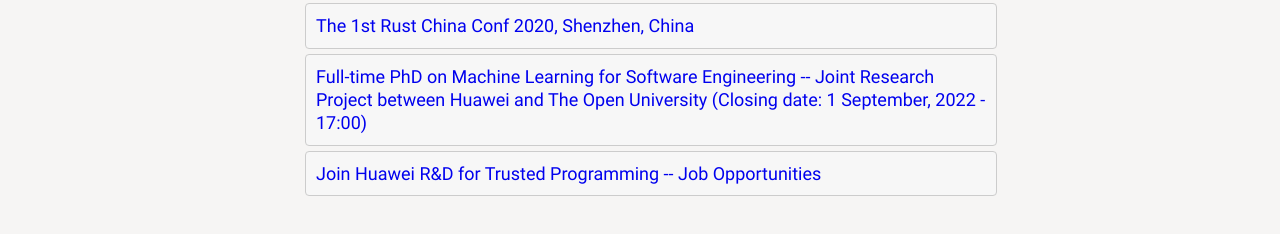
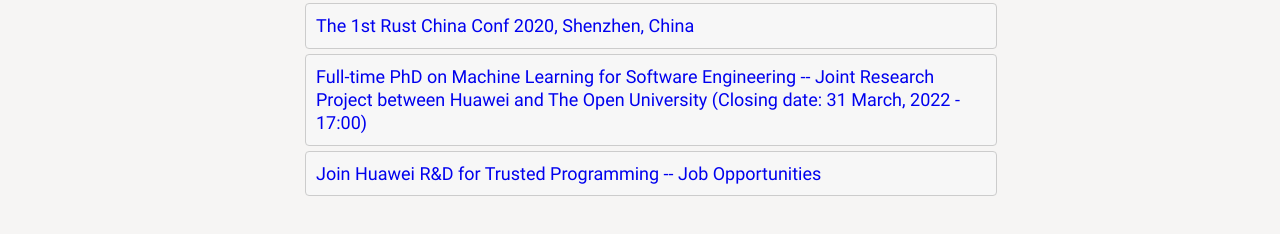
Before and after one commit to yijunyu/trusted-programming.github.io, a Jekyll site: the page built from index.md, in a window 1280 px wide. Shown: the part 924-1158 px from the top of the page. Built offline with Jekyll 4.4.1, drawn with Linux system fonts in a browser that asks for light colours.

Commit message:
Update index.md

```diff
--- a/index.md
+++ b/index.md
@@ -33,7 +33,7 @@
   <a href="https://rustconf.com/">Rust Conference 2021</a>
   <a href="https://foundation.rust-lang.org">Huawei is one of the founding contributors to the Rust Foundation</a>
   <a href="https://2020conf.rustcc.cn">The 1st Rust China Conf 2020, Shenzhen, China</a>
-  <a href="https://www.open.ac.uk/about/employment/vacancies/phd-studentship-machine-learning-software-engineering-stemccphdstudentship">Full-time PhD on Machine Learning for Software Engineering -- Joint Research Project between Huawei and The Open University (Closing date: 1 September, 2022 - 17:00)</a>
+  <a href="https://www.open.ac.uk/stem/computing-and-communications/node/230">Full-time PhD on Machine Learning for Software Engineering -- Joint Research Project between Huawei and The Open University (Closing date: 31 March, 2022 - 17:00)</a>
 <!--
   <a href="https://www.linkedin.com/jobs/view/2703556146/">Full-time Postdoc position on Empirical Data-Driven Bug Localisation -- Joint Research Project between Huawei and The Open University</a>
 -->
```
